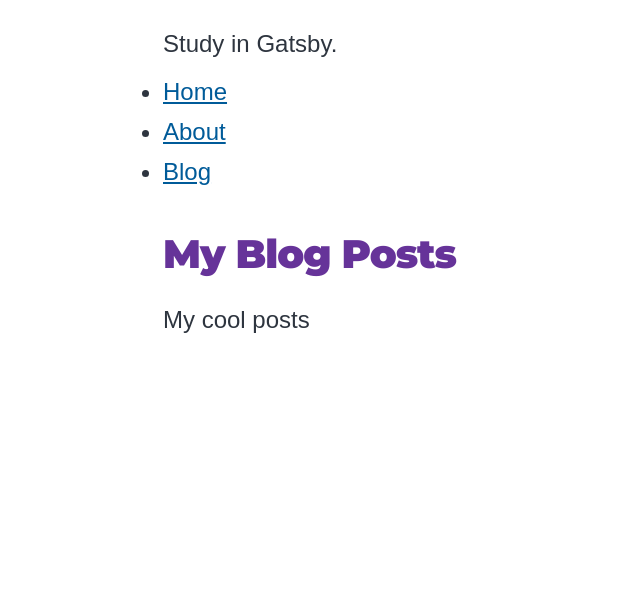
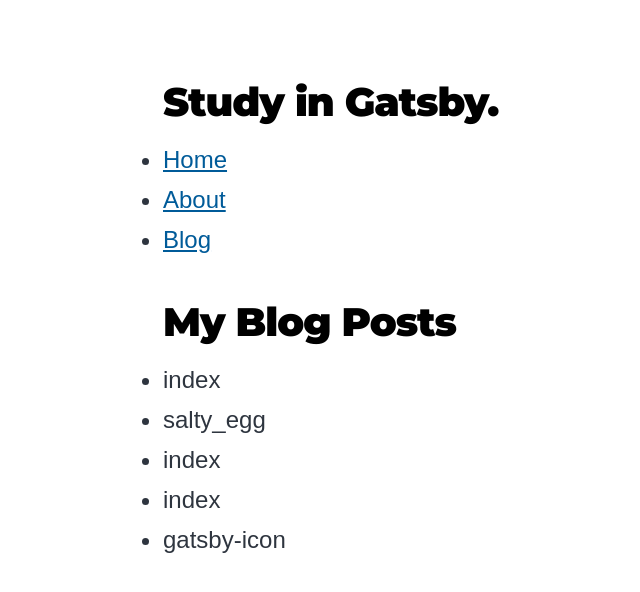
Before and after one commit to ymzkjpx/gatsby-tutorial, a Gatsby site: page /blog in a window 1280 px wide. Shown: the whole page, without its empty margins (157-797 px from the left). Built offline with nearby package versions, Linux system fonts and the light colour scheme; Gatsby itself is replaced by a stand-in of ours.

Commit message:
graphqlからコンテントタイトル一覧を取得

```diff
--- a/gatsby-config.js
+++ b/gatsby-config.js
@@ -1,15 +1,6 @@
 module.exports = {
   siteMetadata: {
     title: `Study in Gatsby.`,
-    author: {
-      name: `Kyle Mathews`,
-      summary: `who lives and works in San Francisco building useful things.`,
-    },
-    description: `A starter blog demonstrating what Gatsby can do.`,
-    siteUrl: `https://gatsbystarterblogsource.gatsbyjs.io/`,
-    social: {
-      twitter: `kylemathews`,
-    },
   },
   plugins: [
     `gatsby-plugin-image`,
--- /dev/null
+++ b/src/components/header.js
@@ -0,0 +1,24 @@
+import * as React from 'react'
+import {graphql, useStaticQuery } from 'gatsby'
+import {
+    siteTitle
+} from './header.module.css'
+
+const Header = () =>{
+    const data = useStaticQuery(graphql`
+    query {
+        site {
+          siteMetadata {
+            title
+          }
+        }
+      }
+    `)
+    return(
+        <header>
+            <h1 className={siteTitle}>{data.site.siteMetadata.title}</h1>
+        </header>
+    )
+}
+
+export default Header
--- /dev/null
+++ b/src/components/header.module.css
@@ -0,0 +1,5 @@
+.site-title {
+    font-size: 3rem;
+    color: rebeccapurple;
+    font-weight: 700;
+}
--- a/src/components/layout.js
+++ b/src/components/layout.js
@@ -1,9 +1,9 @@
 import { Link, graphql, useStaticQuery } from "gatsby"
 import React from "react"
+import Header from "./header"
 import {
     container,
-    heading,
-    siteTitle,
+    contentTitle,
     navLinks,
     navLinkItem,
     navLinkText
@@ -21,17 +21,17 @@
     `)
     return(
         <div className={container}>
+            <Header/>
             <title>{pageTitle} | {data.site.siteMetadata.title}</title>
-            <header className={siteTitle}>{data.site.siteMetadata.title}</header>
             <nav>
                 <ul className={navLinks}>
                     <li className={navLinkItem}><Link to="/" className={navLinkText}>Home</Link></li>
                     <li className={navLinkItem}><Link to="/about" className={navLinkText}>About</Link></li>
-                    <li><Link to="/blog" className={navLinkItem}>Blog</Link></li>
+                    <li className={navLinkItem}><Link to="/blog" className={navLinkText}>Blog</Link></li>
                 </ul>
             </nav>
             <main>
-                <h1 className={heading}>{pageTitle}</h1>
+                <h1 className={contentTitle}>{pageTitle}</h1>
                 {children}
             </main>
         </div>
--- a/src/components/layout.module.css
+++ b/src/components/layout.module.css
@@ -7,15 +7,8 @@
     line-height: 1.5rem;
 }
 
-.heading{
-    color: rebeccapurple;
-}
-
-.site-title {
-    font-size: 3rem;
-    color: gray;
-    font-weight: 700;
-    margin: 3rem 0rem;
+.content-title{
+    color: #333;
 }
 
 .nav-links {
--- a/src/pages/blog.js
+++ b/src/pages/blog.js
@@ -1,12 +1,29 @@
 import * as React from 'react'
+import { graphql } from 'gatsby'
 import Layout from '../components/layout'
 
-const BlogPage =()=>{
+const BlogPage =({data})=>{
     return(
         <Layout pageTitle="My Blog Posts">
-            <p>My cool posts</p>
+            <ul>
+                {data.allFile.nodes.map(node =>(
+                <li key={node.name}>
+                  {node.name}
+                </li>
+                ))}
+            </ul>
         </Layout>
     )
 }
 
+export const query = graphql`
+query {
+    allFile {
+      nodes {
+        name
+      }
+    }
+  }
+`
+
 export default BlogPage
```
Also changed, not shown: src/pages/index.js (+5 -4 lines), src/images/profile-pic.png (deleted).
